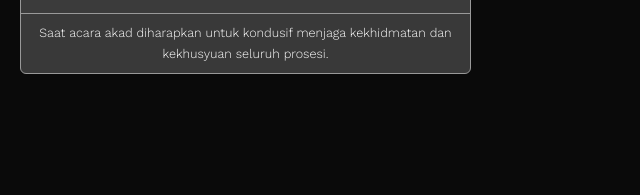
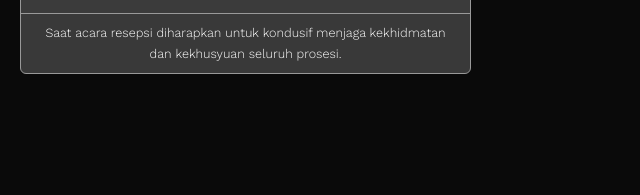
Before and after one commit to Mindraalfhazy/WEDDING, a plain HTML site: page index.html in a window 1280 px wide. Shown: the part 2563-2758 px from the top of the page, 632-1272 px from the left. Drawn offline with nearby package versions, Linux system fonts and the light colour scheme; some packages are replaced by stand-ins of ours; a script that the page names is missing.

Commit message:
Update index.html

```diff
--- a/index.html
+++ b/index.html
@@ -176,7 +176,7 @@
               </div>
             </div>
             <div class="card-footer">
-              <small>Saat acara akad diharapkan untuk kondusif menjaga kekhidmatan dan kekhusyuan seluruh
+              <small>Saat acara resepsi diharapkan untuk kondusif menjaga kekhidmatan dan kekhusyuan seluruh
                 prosesi.</small>
             </div>
           </div>
```
